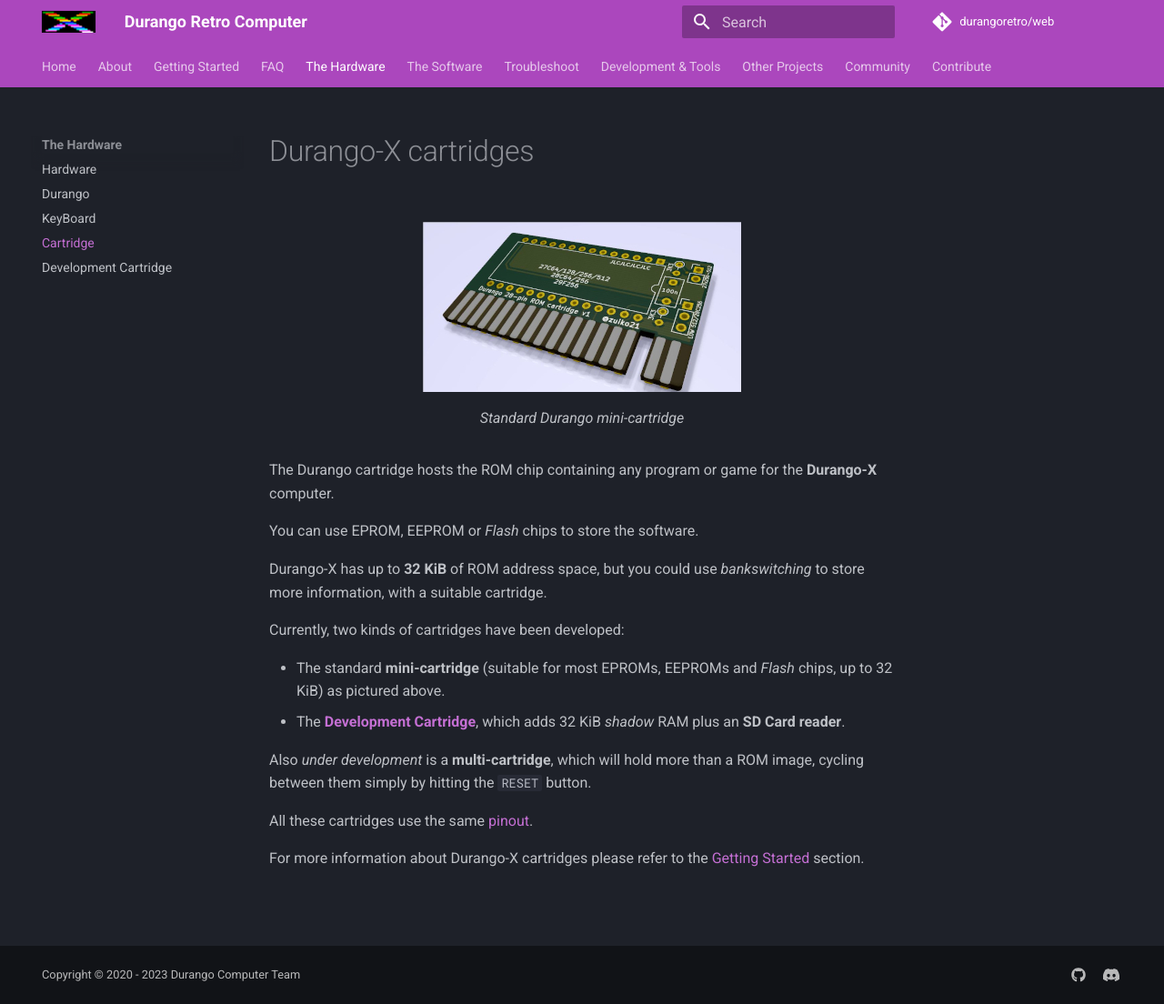
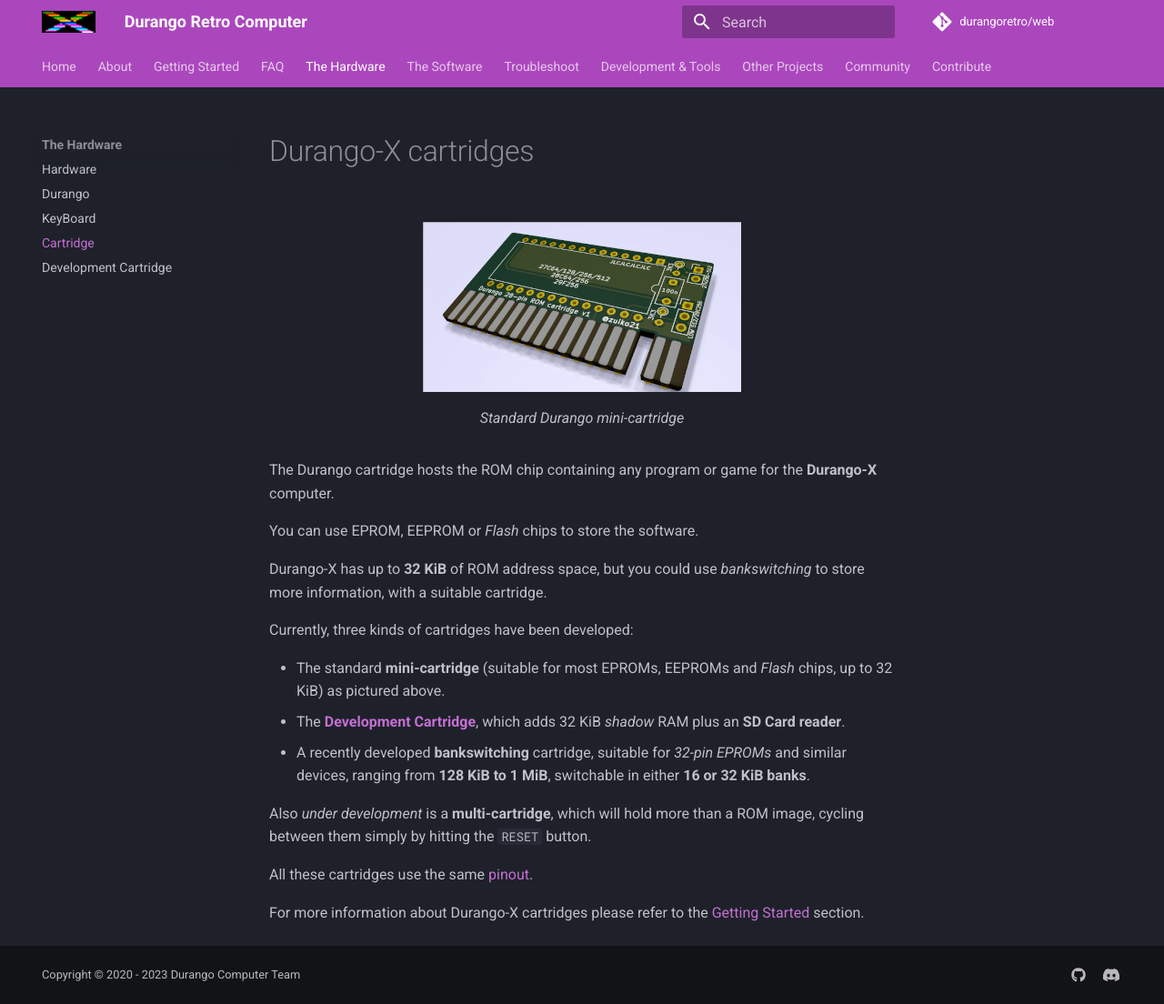
Before and after one commit to durangoretro/web, an MkDocs documentation site: the page built from docs/hardware/cartidge.md, in a window 1280 px wide and 1104 px high. Shown: the whole window at 91% size. Built offline with MkDocs 1.6.1 and Material for MkDocs 9.7.7, drawn with Linux system fonts in a browser that asks for light colours; comment, search, counter and statistics services are not loaded.

Commit message:
add bankswitching cartridge info

```diff
--- a/docs/hardware/cartidge.md
+++ b/docs/hardware/cartidge.md
@@ -11,10 +11,11 @@
 
 Durango-X has up to **32 KiB** of ROM address space, but you could use _bankswitching_ to store more information, with a suitable cartridge.
 
-Currently, two kinds of cartridges have been developed:
+Currently, three kinds of cartridges have been developed:
 
 * The standard **mini-cartridge** (suitable for most EPROMs, EEPROMs and _Flash_ chips, up to 32 KiB) as pictured above.
 * The [**Development Cartridge**](dev_cart.md), which adds 32 KiB _shadow_ RAM plus an **SD Card reader**.
+* A recently developed **bankswitching** cartridge, suitable for _32-pin EPROMs_ and similar devices, ranging from **128 KiB to 1 MiB**, switchable in either **16 or 32 KiB banks**.
 
 Also _under development_ is a **multi-cartridge**, which will hold more than a ROM image, cycling between them simply by hitting the `RESET` button.
 
```
